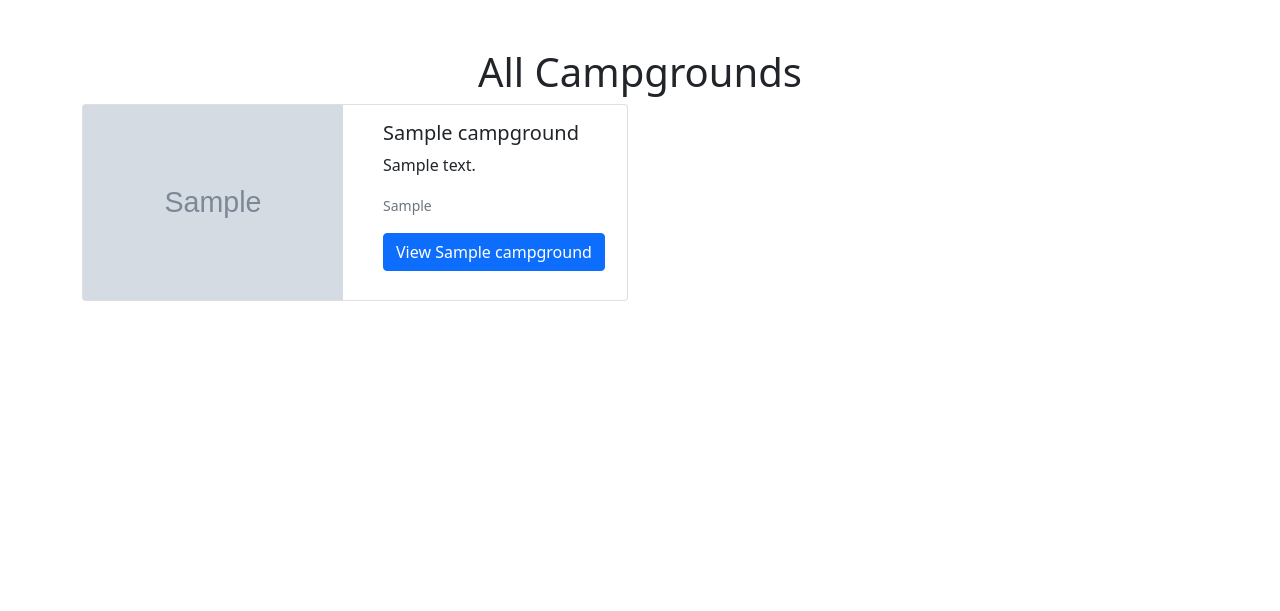
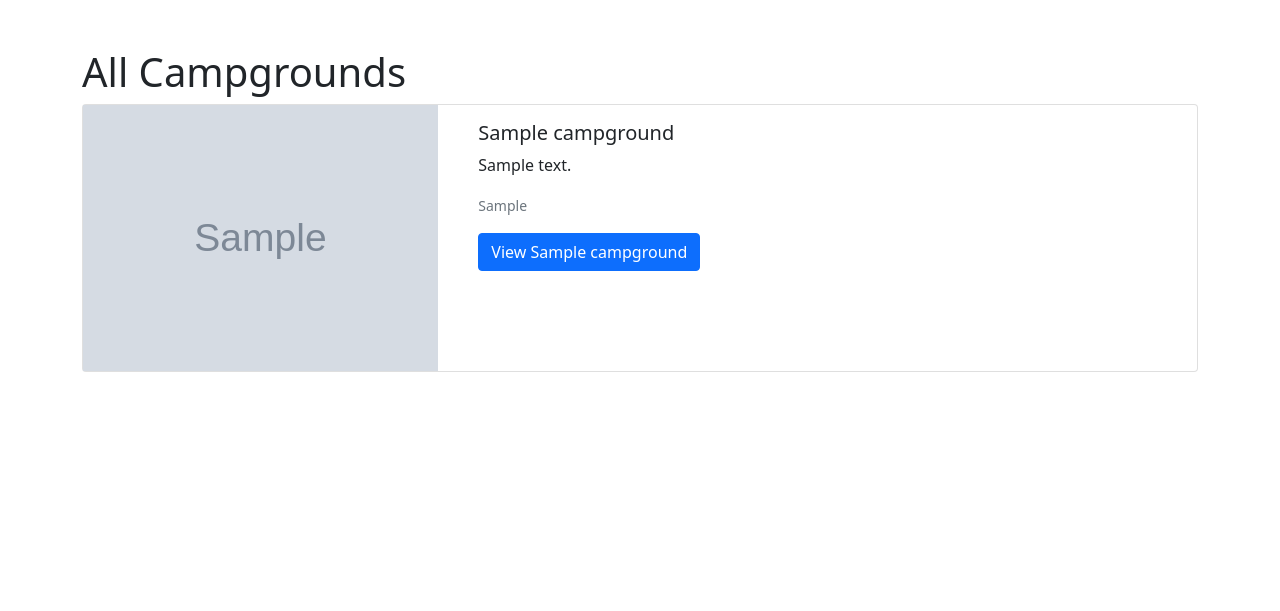
Before and after one commit to Kcruz24/YelpCamp, a Node server app: page /campgrounds in a window 1280 px wide. Shown: the part 56-667 px from the top of the page. Run offline with Node 20, Linux system fonts and the light colour scheme; tables that the repository leaves empty hold one stand-in row (values such as "Sample post"); grey boxes marked "Sample" are stand-in pictures; some libraries are stand-ins or nearby versions.

Commit message:
Breaking out Campground and Review Routes
- Did some refactoring with the campground and review routes with express router.

Off topic:
- Reverted the index.ejs page back to its orginal layout of 1 column.

```diff
--- /dev/null
+++ b/routes/campgrounds.js
@@ -0,0 +1,91 @@
+const express = require("express");
+const router = express.Router();
+const catchAsyncErrors = require("../utils/catchAsyncErrors");
+const ExpressError = require("../utils/ExpressError");
+const Campground = require("../models/campground.js");
+const { campgroundJoiSchema } = require("../schemas");
+
+/////////////////// VALIDATION ////////////////////////
+const validateCampground = (req, res, next) => {
+    const { error } = campgroundJoiSchema.validate(req.body);
+    if (error) {
+        const msg = error.details.map((el) => el.message).join(",");
+        throw new ExpressError(msg, 400);
+    } else {
+        next();
+    }
+};
+
+///////////////////// INDEX /////////////////////////
+router.get(
+    "/",
+    catchAsyncErrors(async (req, res) => {
+        const campgrounds = await Campground.find({});
+
+        res.render("campgrounds/index", { campgrounds });
+    })
+);
+
+///////////////////// NEW /////////////////////////
+router.get("/campgrounds/new", (req, res) => {
+    res.render("campgrounds/new");
+});
+
+router.post(
+    "/",
+    validateCampground,
+    catchAsyncErrors(async (req, res, next) => {
+        const campground = new Campground(req.body.campground);
+        await campground.save();
+
+        res.redirect(`/campgrounds/${campground._id}`);
+    })
+);
+
+///////////////////// SHOW /////////////////////////
+router.get(
+    "/:id",
+    catchAsyncErrors(async (req, res) => {
+        const campground = await Campground.findById(req.params.id).populate(
+            "reviews"
+        );
+
+        res.render("campgrounds/show", { campground });
+    })
+);
+
+///////////////////// EDIT /////////////////////////
+router.get(
+    "/:id/edit",
+    catchAsyncErrors(async (req, res) => {
+        const campground = await Campground.findById(req.params.id);
+        res.render("campgrounds/edit", { campground });
+    })
+);
+
+router.put(
+    "/:id",
+    validateCampground,
+    catchAsyncErrors(async (req, res) => {
+        const { id } = req.params;
+
+        const campground = await Campground.findByIdAndUpdate(id, {
+            ...req.body.campground
+        });
+
+        res.redirect(`/campgrounds/${campground._id}`);
+    })
+);
+
+///////////////////// DELETE /////////////////////////
+router.delete(
+    "/:id",
+    catchAsyncErrors(async (req, res) => {
+        const { id } = req.params;
+        await Campground.findByIdAndDelete(id);
+
+        res.redirect("/campgrounds");
+    })
+);
+
+module.exports = router;
--- a/views/campgrounds/index.ejs
+++ b/views/campgrounds/index.ejs
@@ -1,55 +1,23 @@
 <% layout("/layouts/boilerplate") %>
 
-<h1 class="text-center">All Campgrounds</h1>
+<h1>All Campgrounds</h1>
 
-<div class="row">
-    <div class="col-6">
-        <% for (let i = 0; i < campgrounds.length/2; i++) { %>
+<% for (let campground of campgrounds) { %>
 <div class="card mb-3">
     <div class="row">
-                <div class="col-md-6">
-                    <img class="img-fluid" alt="" src="<%= campgrounds[i].image %>">
+        <div class="col-md-4">
+            <img class="img-fluid" alt="" src="<%= campground.image %>">
         </div>
-
-                <div class="col-md-6">
+        <div class="col-md-8">
             <div class="card-body">
-                        <h5 class="card-title"><%= campgrounds[i].title %></h5>
-                        <p class="card-text"><%= campgrounds[i].description %></p>
+                <h5 class="card-title"><%= campground.title %></h5>
+                <p class="card-text"><%= campground.description %></p>
                 <p class="card-text">
-                            <small class="text-muted"><%= campgrounds[i].location %></small>
+                    <small class="text-muted"><%= campground.location %></small>
                 </p>
-
-                        <a class="btn btn-primary" href="campgrounds/<%= campgrounds[i]._id %>">View
-                            <%= campgrounds[i].title %></a>
+                <a class="btn btn-primary" href="campgrounds/<%= campground._id %>">View <%= campground.title %></a>
             </div>
         </div>
     </div>
 </div>
 <% } %>
-    </div>
-
-    <div class="col-6">
-        <% for (let i = campgrounds.length - 1; i > campgrounds.length/2 ; i--) { %>
-        <div class="card mb-3">
-            <div class="row">
-                <div class="col-md-6">
-                    <img class="img-fluid" alt="" src="<%= campgrounds[i].image %>">
-                </div>
-
-                <div class="col-md-6">
-                    <div class="card-body">
-                        <h5 class="card-title"><%= campgrounds[i].title %></h5>
-                        <p class="card-text"><%= campgrounds[i].description %></p>
-                        <p class="card-text">
-                            <small class="text-muted"><%= campgrounds[i].location %></small>
-                        </p>
-
-                        <a class="btn btn-primary" href="campgrounds/<%= campgrounds[i]._id %>">View
-                            <%= campgrounds[i].title %></a>
-                    </div>
-                </div>
-            </div>
-        </div>
-        <% } %>
-    </div>
-</div>
```
Also changed, not shown: app.js (+10 -132 lines), routes/reviews.js (added, +52 -0 lines). Lines whose indentation alone changed are shown as unchanged.
